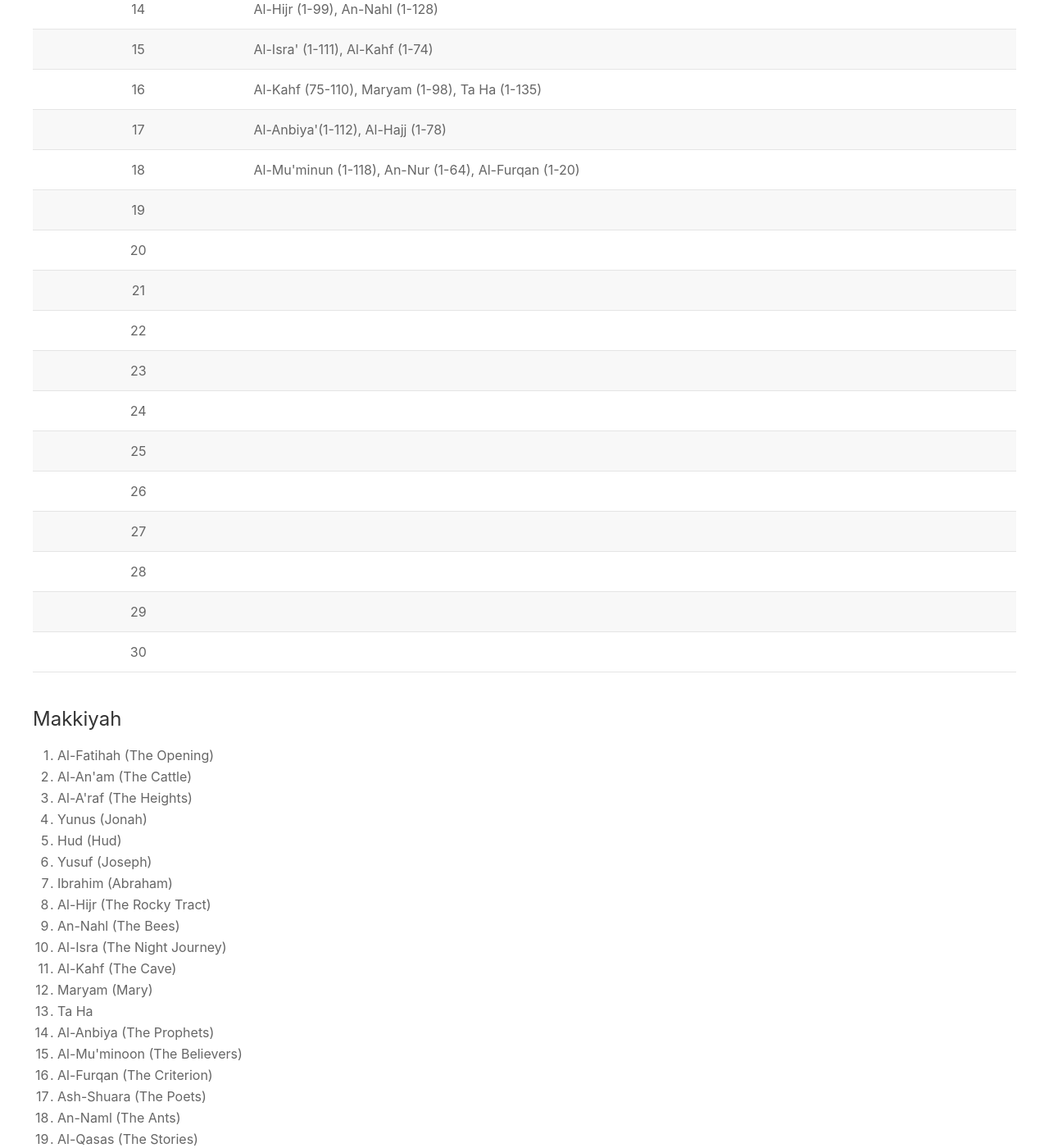
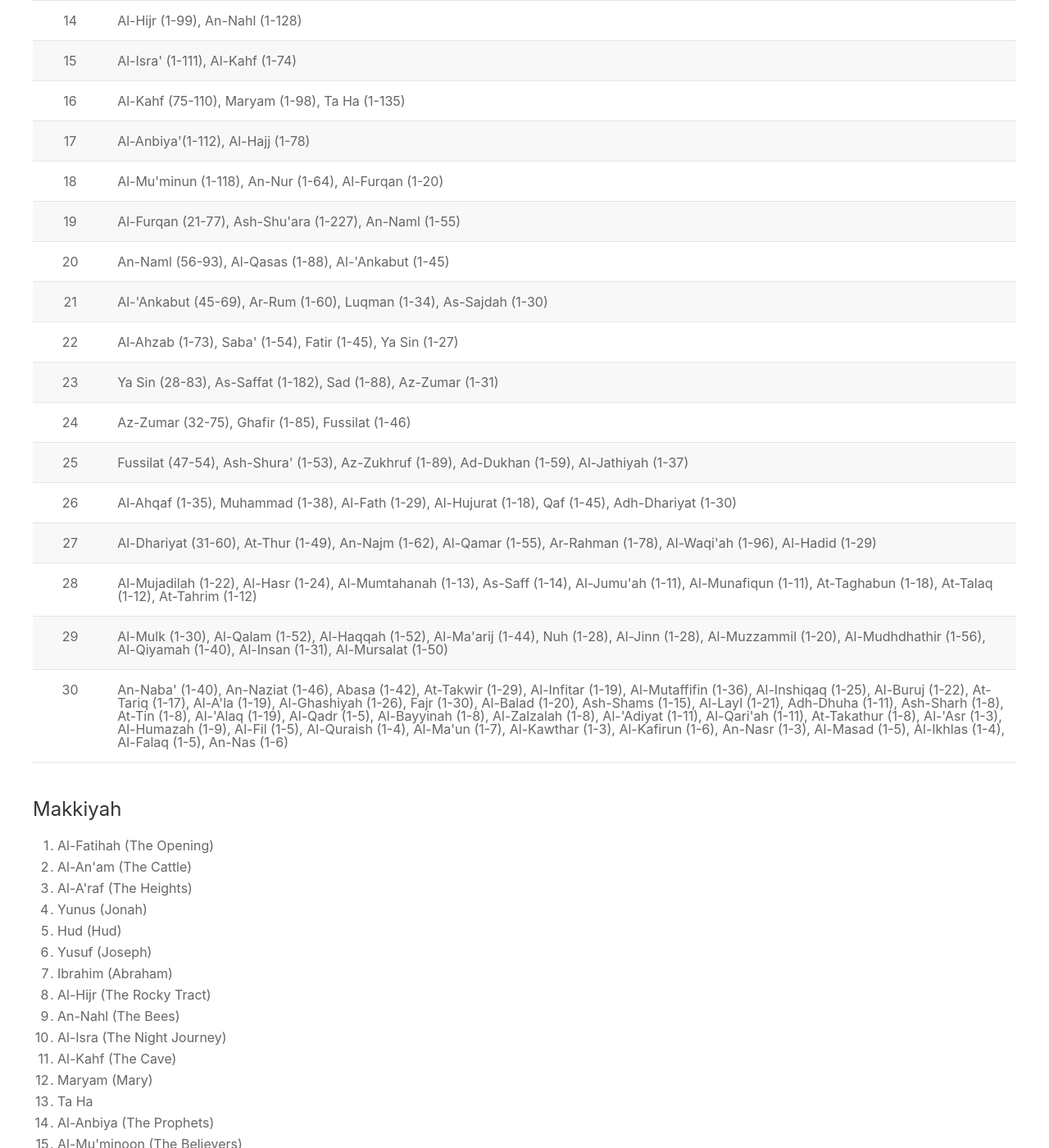
Before and after one commit to alqurankarim/alqurankarim.github.io, a Jekyll site: the page built from _pages/quran/types.html, in a window 1280 px wide and 1400 px high, scrolled down 791 px. Shown: the whole window at 82% size. Built offline with Jekyll 4.4.1, drawn with Linux system fonts in a browser that asks for light colours; nearby versions of some CDN libraries.

Commit message:
Update quran.yml

```diff
--- a/_data/quran.yml
+++ b/_data/quran.yml
@@ -37,29 +37,29 @@ quranic_juz:
   - juz: 18
     surahs: Al-Mu'minun (1-118), An-Nur (1-64), Al-Furqan (1-20)
   - juz: 19
-    surahs:
+    surahs: Al-Furqan (21-77), Ash-Shu'ara (1-227), An-Naml (1-55)
   - juz: 20
-    surahs:
+    surahs: An-Naml (56-93), Al-Qasas (1-88), Al-'Ankabut (1-45)
   - juz: 21
-    surahs:
+    surahs: Al-'Ankabut (45-69), Ar-Rum (1-60), Luqman (1-34), As-Sajdah (1-30)
   - juz: 22
-    surahs:
+    surahs: Al-Ahzab (1-73), Saba' (1-54), Fatir (1-45), Ya Sin (1-27)
   - juz: 23
-    surahs:
+    surahs: Ya Sin (28-83), As-Saffat (1-182), Sad (1-88), Az-Zumar (1-31)
   - juz: 24
-    surahs:
+    surahs: Az-Zumar (32-75), Ghafir (1-85), Fussilat (1-46)
   - juz: 25
-    surahs:
+    surahs: Fussilat (47-54), Ash-Shura' (1-53), Az-Zukhruf (1-89), Ad-Dukhan (1-59), Al-Jathiyah (1-37)
   - juz: 26
-    surahs:
+    surahs: Al-Ahqaf (1-35), Muhammad (1-38), Al-Fath (1-29), Al-Hujurat (1-18), Qaf (1-45), Adh-Dhariyat (1-30)
   - juz: 27
-    surahs:
+    surahs: Al-Dhariyat (31-60), At-Thur (1-49), An-Najm (1-62), Al-Qamar (1-55), Ar-Rahman (1-78), Al-Waqi'ah (1-96), Al-Hadid (1-29)
   - juz: 28
-    surahs:
+    surahs: Al-Mujadilah (1-22), Al-Hasr (1-24), Al-Mumtahanah (1-13), As-Saff (1-14), Al-Jumu'ah (1-11), Al-Munafiqun (1-11), At-Taghabun (1-18), At-Talaq (1-12), At-Tahrim (1-12)
   - juz: 29
-    surahs:
+    surahs: Al-Mulk (1-30), Al-Qalam (1-52), Al-Haqqah (1-52), Al-Ma'arij (1-44), Nuh (1-28), Al-Jinn (1-28), Al-Muzzammil (1-20), Al-Mudhdhathir (1-56), Al-Qiyamah (1-40), Al-Insan (1-31), Al-Mursalat (1-50)
   - juz: 30
-    surahs:
+    surahs: An-Naba' (1-40), An-Naziat (1-46), Abasa (1-42), At-Takwir (1-29), Al-Infitar (1-19), Al-Mutaffifin (1-36), Al-Inshiqaq (1-25), Al-Buruj (1-22), At-Tariq (1-17), Al-A'la (1-19), Al-Ghashiyah (1-26), Fajr (1-30), Al-Balad (1-20), Ash-Shams (1-15), Al-Layl (1-21), Adh-Dhuha (1-11), Ash-Sharh (1-8), At-Tin (1-8), Al-'Alaq (1-19), Al-Qadr (1-5), Al-Bayyinah (1-8), Al-Zalzalah (1-8), Al-'Adiyat (1-11), Al-Qari'ah (1-11), At-Takathur (1-8), Al-'Asr (1-3), Al-Humazah (1-9), Al-Fil (1-5), Al-Quraish (1-4), Al-Ma'un (1-7), Al-Kawthar (1-3), Al-Kafirun (1-6), An-Nasr (1-3), Al-Masad (1-5), Al-Ikhlas (1-4), Al-Falaq (1-5), An-Nas (1-6)
 
 
 #Quranic Chapters
```
